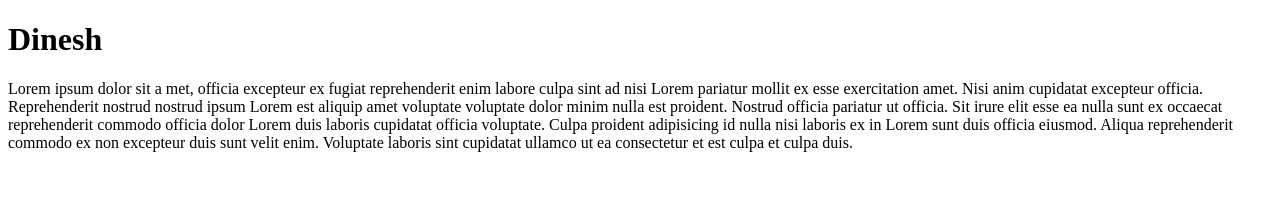
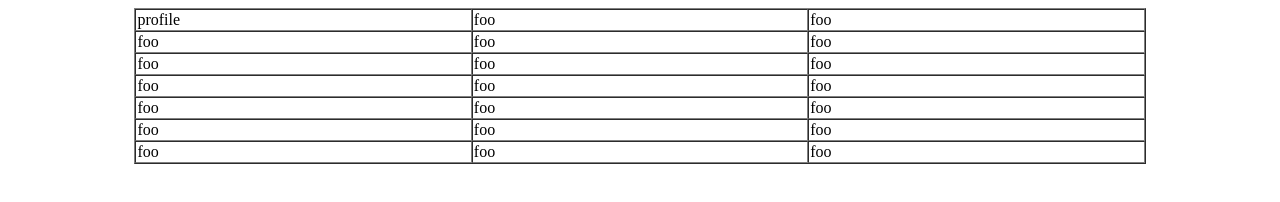
Before and after one commit to CodesWithRobi/PortfolioVer0.0, a plain HTML site: page index.html in a window 1280 px wide. Drawn offline with Linux system fonts and the light colour scheme.

Commit message:
Fixed table structure

```diff
--- a/index.html
+++ b/index.html
@@ -1,23 +1,44 @@
 <!doctype html>
 <html>
+  <head> </head>
 
-<head> </head>
-
-<body>
-  <h1>Dinesh</h1>
-  <p>
-    Lorem ipsum dolor sit a met, officia excepteur ex fugiat reprehenderit
-    enim labore culpa sint ad nisi Lorem pariatur mollit ex esse exercitation
-    amet. Nisi anim cupidatat excepteur officia. Reprehenderit nostrud nostrud
-    ipsum Lorem est aliquip amet voluptate voluptate dolor minim nulla est
-    proident. Nostrud officia pariatur ut officia. Sit irure elit esse ea
-    nulla sunt ex occaecat reprehenderit commodo officia dolor Lorem duis
-    laboris cupidatat officia voluptate. Culpa proident adipisicing id nulla
-    nisi laboris ex in Lorem sunt duis officia eiusmod. Aliqua reprehenderit
-    commodo ex non excepteur duis sunt velit enim. Voluptate laboris sint
-    cupidatat ullamco ut ea consectetur et est culpa et culpa duis.
-  </p>
-  <p></p>
-</body>
-
+  <body>
+    <table border="1 solid white" cellspacing="0" width="80%" align="center">
+      <tr>
+        <td>profile</td>
+        <td>foo</td>
+        <td>foo</td>
+      </tr>
+      <tr>
+        <td>foo</td>
+        <td>foo</td>
+        <td>foo</td>
+      </tr>
+      <tr>
+        <td>foo</td>
+        <td>foo</td>
+        <td>foo</td>
+      </tr>
+      <tr>
+        <td width="33%">foo</td>
+        <td width="33%">foo</td>
+        <td width="33%">foo</td>
+      </tr>
+      <tr>
+        <td>foo</td>
+        <td>foo</td>
+        <td>foo</td>
+      </tr>
+      <tr>
+        <td>foo</td>
+        <td>foo</td>
+        <td>foo</td>
+      </tr>
+      <tr>
+        <td>foo</td>
+        <td>foo</td>
+        <td>foo</td>
+      </tr>
+    </table>
+  </body>
 </html>
```
